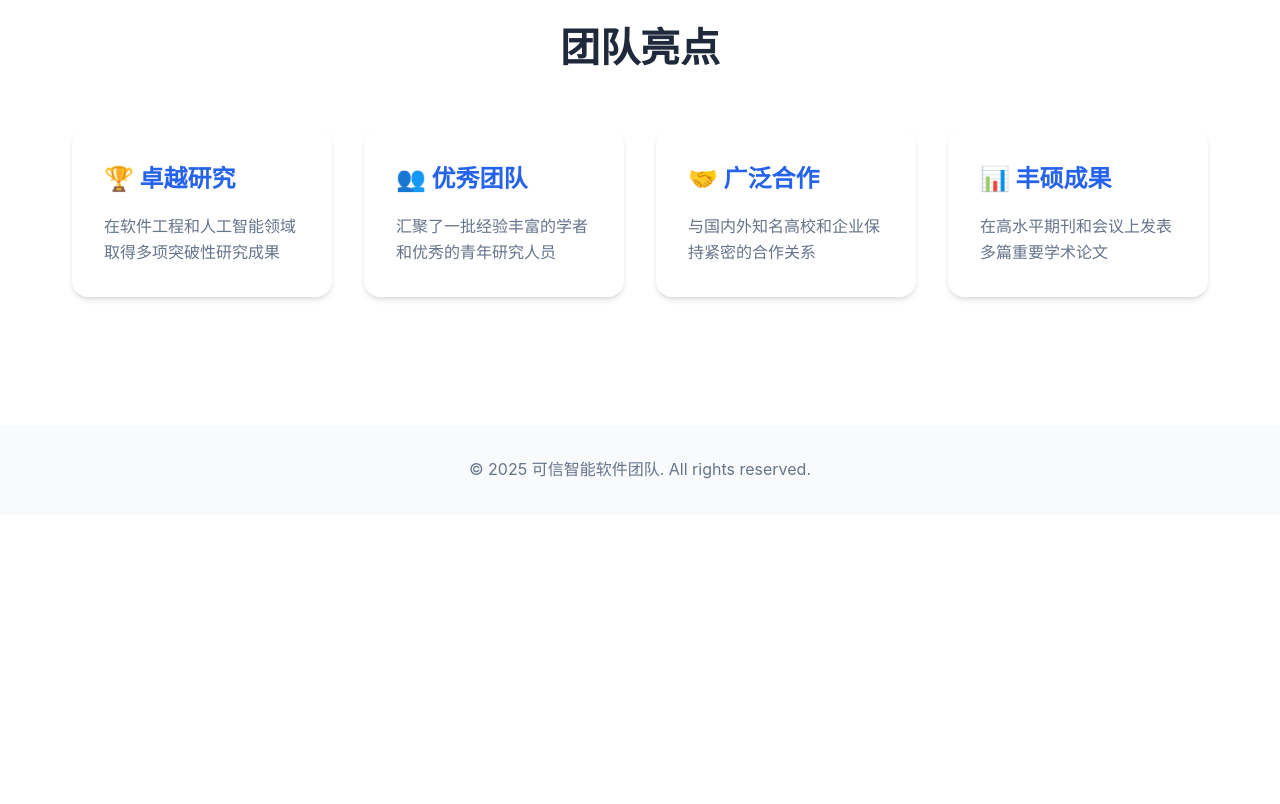
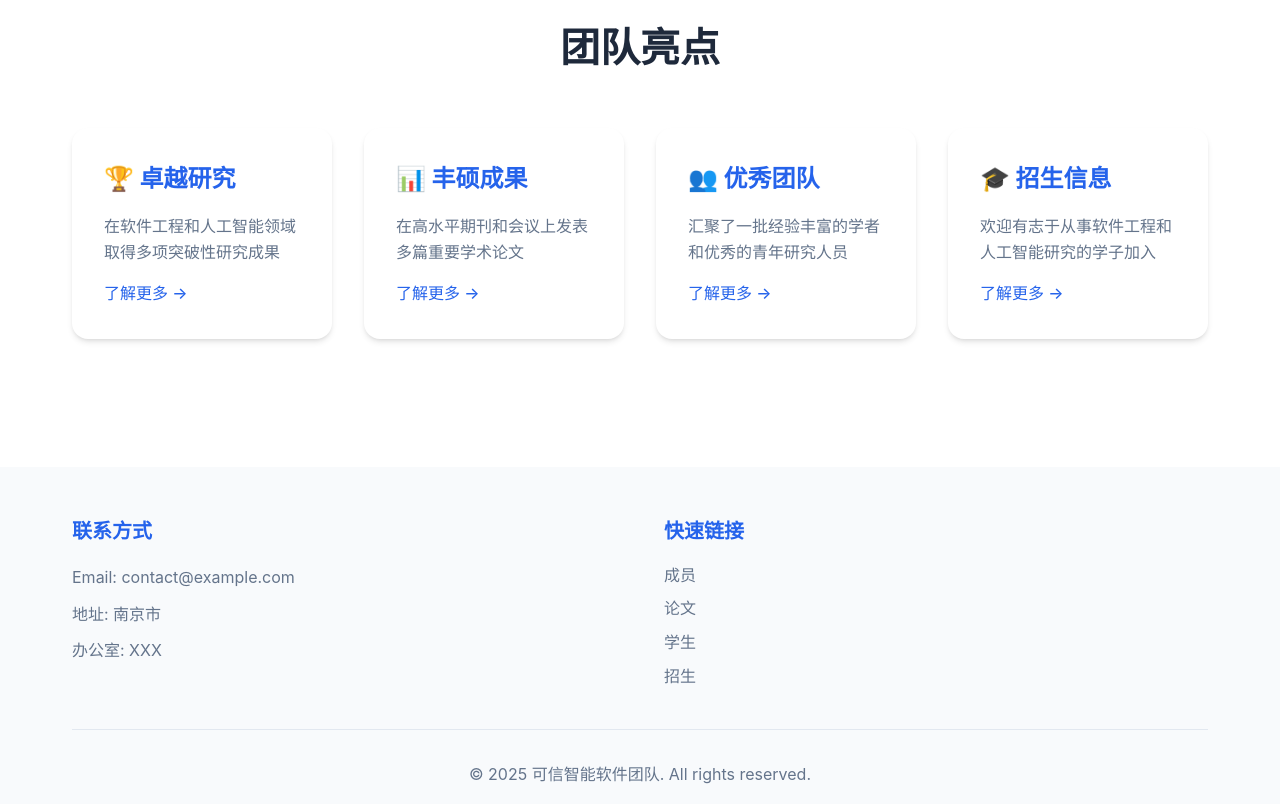
Before and after one commit to TIS-NJ/TIS-NJ.github.io, a React (Vite) app: page / in a window 1280 px wide. Shown: the part 780-1584 px from the top of the page. Before the commit the page ends 1295 px from the top, so only its background shows below. Built offline with nearby package versions, Linux system fonts and the light colour scheme.

Commit message:
debug init test pages

```diff
--- a/src/App.jsx
+++ b/src/App.jsx
@@ -1,8 +1,10 @@
 import { HashRouter, Routes, Route } from 'react-router-dom'
 import Layout from './components/Layout'
 import Home from './pages/Home'
+import Members from './pages/Members'
 import Papers from './pages/Papers'
 import Students from './pages/Students'
+import Recruitment from './pages/Recruitment'
 
 function App() {
   return (
@@ -10,8 +12,10 @@ function App() {
       <Routes>
         <Route path="/" element={<Layout />}>
           <Route index element={<Home />} />
+          <Route path="members" element={<Members />} />
           <Route path="papers" element={<Papers />} />
           <Route path="students" element={<Students />} />
+          <Route path="recruitment" element={<Recruitment />} />
         </Route>
       </Routes>
     </HashRouter>
--- a/src/components/Layout.css
+++ b/src/components/Layout.css
@@ -51,10 +51,46 @@
 
 .footer {
   background: var(--light-bg);
-  padding: 2rem 0;
+  padding: 3rem 0 1rem;
+  margin-top: auto;
+}
+
+.footer-content {
+  display: grid;
+  grid-template-columns: repeat(auto-fit, minmax(250px, 1fr));
+  gap: 3rem;
+  margin-bottom: 2rem;
+}
+
+.footer-section h3 {
+  font-size: 1.25rem;
+  color: var(--primary-color);
+  margin-bottom: 1rem;
+}
+
+.footer-section p {
+  color: var(--secondary-color);
+  line-height: 1.8;
+  margin: 0.5rem 0;
+}
+
+.footer-section a {
+  display: block;
+  color: var(--secondary-color);
+  margin: 0.5rem 0;
+  transition: color 0.3s ease;
+}
+
+.footer-section a:hover {
+  color: var(--primary-color);
+}
+
+.footer-copyright {
   text-align: center;
   color: var(--secondary-color);
-  margin-top: auto;
+  padding-top: 2rem;
+  border-top: 1px solid var(--border-color);
+  margin: 0;
 }
 
 @media (max-width: 768px) {
@@ -72,4 +108,9 @@
   .logo h1 {
     font-size: 1.25rem;
   }
+
+  .footer-content {
+    grid-template-columns: 1fr;
+    gap: 2rem;
+  }
 }
--- a/src/components/Layout.jsx
+++ b/src/components/Layout.jsx
@@ -28,6 +28,9 @@ export default function Layout() {
               <Link to="/students" className={isActive('/students')}>
                 学生
               </Link>
+              <Link to="/recruitment" className={isActive('/recruitment')}>
+                招生
+              </Link>
             </nav>
           </div>
         </div>
@@ -39,7 +42,24 @@ export default function Layout() {
 
       <footer className="footer">
         <div className="container">
-          <p>&copy; 2025 可信智能软件团队. All rights reserved.</p>
+          <div className="footer-content">
+            <div className="footer-section">
+              <h3>联系方式</h3>
+              <p>Email: contact@example.com</p>
+              <p>地址: 南京市</p>
+              <p>办公室: XXX</p>
+            </div>
+            <div className="footer-section">
+              <h3>快速链接</h3>
+              <Link to="/">成员</Link>
+              <Link to="/papers">论文</Link>
+              <Link to="/students">学生</Link>
+              <Link to="/recruitment">招生</Link>
+            </div>
+          </div>
+          <p className="footer-copyright">
+            &copy; 2025 可信智能软件团队. All rights reserved.
+          </p>
         </div>
       </footer>
     </div>
--- a/src/pages/Home.css
+++ b/src/pages/Home.css
@@ -69,12 +69,20 @@
   gap: 2rem;
 }
 
+.feature-card-link {
+  text-decoration: none;
+  color: inherit;
+}
+
 .feature-card {
   background: white;
   padding: 2rem;
   border-radius: 1rem;
   box-shadow: var(--shadow);
   transition: transform 0.3s ease, box-shadow 0.3s ease;
+  height: 100%;
+  display: flex;
+  flex-direction: column;
 }
 
 .feature-card:hover {
@@ -92,6 +100,19 @@
 .feature-card p {
   color: var(--secondary-color);
   line-height: 1.6;
+  margin-bottom: 1rem;
+  flex: 1;
+}
+
+.card-link {
+  color: var(--primary-color);
+  font-weight: 500;
+  display: inline-block;
+  transition: transform 0.3s ease;
+}
+
+.feature-card:hover .card-link {
+  transform: translateX(5px);
 }
 
 @media (max-width: 968px) {
--- a/src/pages/Home.jsx
+++ b/src/pages/Home.jsx
@@ -1,3 +1,4 @@
+import { Link } from 'react-router-dom'
 import './Home.css'
 
 export default function Home() {
@@ -25,22 +26,34 @@ export default function Home() {
         <div className="container">
           <h2>团队亮点</h2>
           <div className="feature-grid">
+            <Link to="/members" className="feature-card-link">
               <div className="feature-card">
                 <h3>🏆 卓越研究</h3>
                 <p>在软件工程和人工智能领域取得多项突破性研究成果</p>
+                <span className="card-link">了解更多 →</span>
               </div>
+            </Link>
+            <Link to="/papers" className="feature-card-link">
+              <div className="feature-card">
+                <h3>📊 丰硕成果</h3>
+                <p>在高水平期刊和会议上发表多篇重要学术论文</p>
+                <span className="card-link">了解更多 →</span>
+              </div>
+            </Link>
+            <Link to="/students" className="feature-card-link">
               <div className="feature-card">
                 <h3>👥 优秀团队</h3>
                 <p>汇聚了一批经验丰富的学者和优秀的青年研究人员</p>
+                <span className="card-link">了解更多 →</span>
               </div>
+            </Link>
+            <Link to="/recruitment" className="feature-card-link">
               <div className="feature-card">
-              <h3>🤝 广泛合作</h3>
-              <p>与国内外知名高校和企业保持紧密的合作关系</p>
+                <h3>🎓 招生信息</h3>
+                <p>欢迎有志于从事软件工程和人工智能研究的学子加入</p>
+                <span className="card-link">了解更多 →</span>
               </div>
-            <div className="feature-card">
-              <h3>📊 丰硕成果</h3>
-              <p>在高水平期刊和会议上发表多篇重要学术论文</p>
-            </div>
+            </Link>
           </div>
         </div>
       </section>
--- a/src/pages/Members.jsx
+++ b/src/pages/Members.jsx
@@ -2,14 +2,39 @@ export default function Members() {
   return (
     <div className="container">
       <h1>团队成员</h1>
-      <p>团队主要由以下成员组成：</p>
-      <ul>
-        <li>教授/研究员</li>
-        <li>博士后</li>
-        <li>博士生</li>
-        <li>硕士生</li>
-        <li>本科生</li>
-      </ul>
+      <p>我们团队由以下成员组成：</p>
+
+      <section style={{ marginTop: '2rem' }}>
+        <h2>教授/导师</h2>
+        <ul>
+          <li>XXX 教授</li>
+          <li>XXX 副教授</li>
+        </ul>
+      </section>
+
+      <section style={{ marginTop: '2rem' }}>
+        <h2>博士生</h2>
+        <ul>
+          <li>张三</li>
+          <li>李四</li>
+        </ul>
+      </section>
+
+      <section style={{ marginTop: '2rem' }}>
+        <h2>硕士生</h2>
+        <ul>
+          <li>王五</li>
+          <li>赵六</li>
+        </ul>
+      </section>
+
+      <section style={{ marginTop: '2rem' }}>
+        <h2>本科生</h2>
+        <ul>
+          <li>钱七</li>
+          <li>孙八</li>
+        </ul>
+      </section>
     </div>
   )
 }
--- /dev/null
+++ b/src/pages/Recruitment.jsx
@@ -0,0 +1,33 @@
+export default function Recruitment() {
+  return (
+    <div className="container">
+      <h1>招生信息</h1>
+      <p>欢迎有志于从事软件工程和人工智能研究的学子加入我们团队。</p>
+
+      <section style={{ marginTop: '2rem' }}>
+        <h2>研究生招生</h2>
+        <p>我们招收以下方向的研究生：</p>
+        <ul>
+          <li>软件工程</li>
+          <li>人工智能</li>
+          <li>形式化方法</li>
+          <li>深度学习应用</li>
+        </ul>
+      </section>
+
+      <section style={{ marginTop: '2rem' }}>
+        <h2>本科生科研</h2>
+        <p>欢迎本科生参与科研项目，提升科研能力。</p>
+      </section>
+
+      <section style={{ marginTop: '2rem' }}>
+        <h2>联系方式</h2>
+        <p>如有兴趣加入我们，请联系：</p>
+        <ul>
+          <li>Email: contact@example.com</li>
+          <li>地址: 南京市</li>
+        </ul>
+      </section>
+    </div>
+  )
+}
```
Also changed, not shown: src/pages/About.jsx (+10 -5 lines), src/pages/Contact.jsx (+3 -4 lines). Lines whose indentation alone changed are shown as unchanged.
